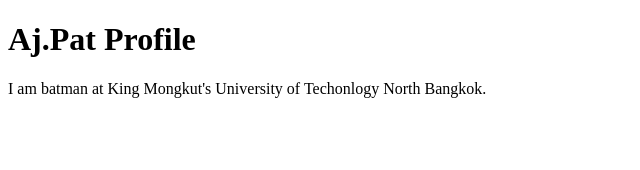
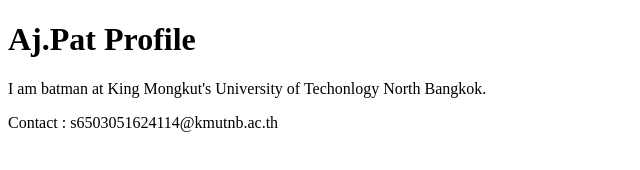
Before and after one commit to Sorawit114/github-destop-pro, a plain HTML site: page index.html in a window 1280 px wide. Shown: the whole page, without its empty margins (0-640 px from the left). Drawn offline with Linux system fonts and the light colour scheme.

Commit message:
Add contact
เพิ่มเมลใหม่

```diff
--- a/index.html
+++ b/index.html
@@ -8,5 +8,6 @@
 <body>
     <h1> Aj.Pat Profile </h1>
     <p> I am batman at King Mongkut's University of Techonlogy North Bangkok. </p>
+    <footer> Contact : s6503051624114@kmutnb.ac.th </footer>
 </body>
 </html>
```
